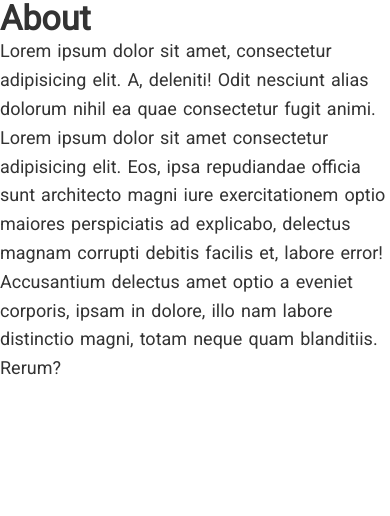
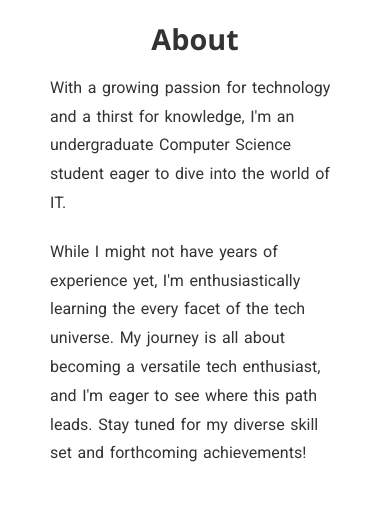
Before and after one commit to reversed-heartbeat/reversed-heartbeat.github.io, a plain HTML site: page Pages/About/about.html in a window 390 px wide. Drawn offline with nearby package versions, Linux system fonts and the light colour scheme.

Commit message:
Update Blog, Project, and About. Add Link.

```diff
--- /dev/null
+++ b/Pages/About/about.css
@@ -0,0 +1,37 @@
+/* CONTENT */
+.content {
+    margin-left: 250px;
+    height: 100vh;
+    color: #333333;
+    max-width: 60rem;
+}
+
+.content-title {
+    text-align: center;
+    font-family: 'Open Sans', sans-serif;
+}
+
+.page {
+    padding: 50px 100px;
+}
+
+.page p {
+    margin: 20px 0;
+}
+
+/* RESPONSIVE LAYOUT */
+@media only screen and (max-width: 768px) {
+    .content {
+        margin-left: 0;
+    }
+    .page {
+        padding: 25px 50px;
+    }
+    body {
+        font-size: 16px;
+    }
+    h1, h2, h3, h4, h5, h6 {
+        line-height: 1em;
+        font-size: 1.8em;
+    }
+}
--- a/Pages/About/about.html
+++ b/Pages/About/about.html
@@ -9,6 +9,7 @@
     <link rel="stylesheet" href="/Styles/root.css">
     <link rel="stylesheet" href="/Styles/sidebar.css">
     <link rel="stylesheet" href="/Styles/inline.css">
+    <link rel="stylesheet" href="/Pages/About/about.css">
     <!-- FONTS -->
     <link rel="preconnect" href="https://fonts.googleapis.com">
     <link rel="preconnect" href="https://fonts.gstatic.com" crossorigin>
@@ -26,16 +27,16 @@
 <body>
     <!-- SIDEBAR -->
     <div class="sidebar"></div>
-
     <!-- CONTENT -->
     <div class="content">
-        <h1 class="content-title">About</h1>
-        <p>Lorem ipsum dolor sit amet, consectetur adipisicing elit. A, deleniti! Odit nesciunt alias dolorum nihil ea
-            quae consectetur fugit animi.</p>
-        <p>Lorem ipsum dolor sit amet consectetur adipisicing elit. Eos, ipsa repudiandae officia sunt architecto magni
-            iure exercitationem optio maiores perspiciatis ad explicabo, delectus magnam corrupti debitis facilis et,
-            labore error! Accusantium delectus amet optio a eveniet corporis, ipsam in dolore, illo nam labore
-            distinctio magni, totam neque quam blanditiis. Rerum?</p>
+        <div class="page">
+            <h1 class="content-title">About</h1>
+            <p>With a growing passion for technology and a thirst for knowledge, I'm an undergraduate Computer Science
+                student eager to dive into the world of IT.</p>
+            <p>While I might not have years of experience yet, I'm enthusiastically learning the every facet of the
+                tech universe. My journey is all about becoming a versatile tech enthusiast, and I'm eager to see where
+                this path leads. Stay tuned for my diverse skill set and forthcoming achievements!</p>
+        </div>
     </div>
 </body>
 
--- a/Sidebar/sidebar.html
+++ b/Sidebar/sidebar.html
@@ -13,7 +13,8 @@
     <h4 class="bolded secondary">More Information</h4>
     <div class="link-list-info">
         <a href="https://github.com/reversed-heartbeat" title="GitHub" target="_blank"><i class='bx bxl-github'></i></a>
-        <a href="" title="LinkedIn (Unavailable)"><i class='bx bxl-linkedin-square'></i></a>
+        <a href="https://www.linkedin.com/in/ricky-cuenza-472861290/" title="LinkedIn" target="_blank"><i
+                class='bx bxl-linkedin-square'></i></a>
         <a href="" title="UpWork (Unavailable)"><i class='bx bxl-upwork'></i></a>
     </div>
 </div>
```
Also changed, not shown: Pages/Blog/blog.html (+13 -0 lines), Pages/Projects/projects.html (+26 -20 lines).
